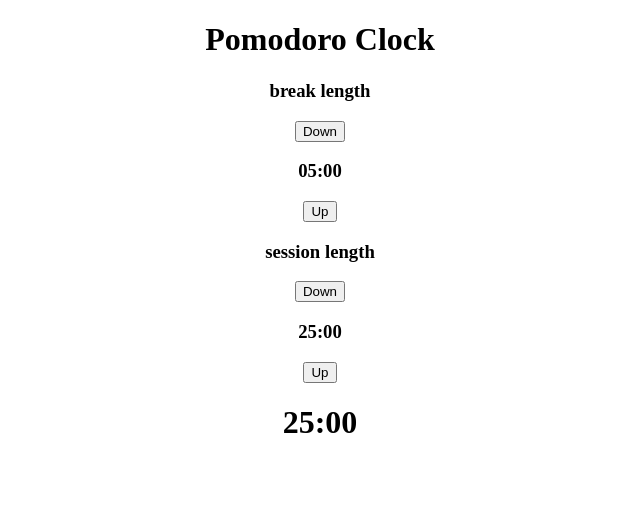
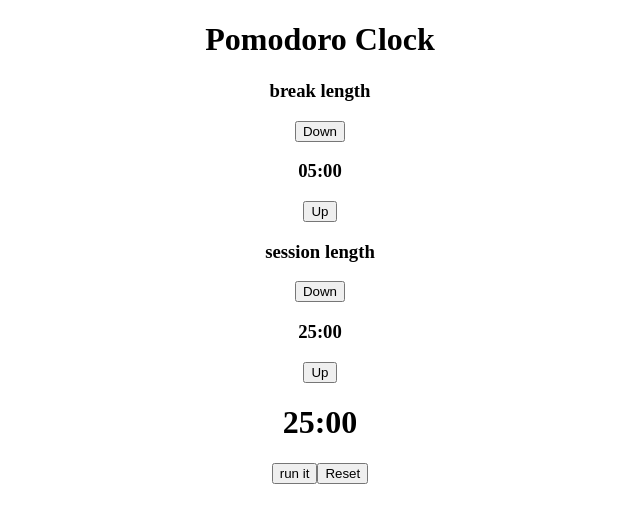
Before and after one commit to ianflynnwork/25-5-timer, a React (Create React App) app: page / in a window 1280 px wide. Shown: the top 522 px of the page, without its empty margins (320-960 px from the left). Built offline with nearby package versions, Linux system fonts and the light colour scheme.

Commit message:
add alarm sound

```diff
--- a/src/Timer.js
+++ b/src/Timer.js
@@ -6,6 +6,7 @@ const Timer = () => {
     const [breakTime, setBreakTime] = useState(5*60);
     const [sessionTime, setSessionTime] = useState(25*60);
     const [timerOn, setTimerOn] = useState(false);
+    const [onBreak, setOnBreak] = useState(false);
 
     const formatTime = (time) => {
         const minutes = Math.floor(time/60);
@@ -32,6 +33,36 @@ const Timer = () => {
 
         }
     }
+    const controlTime = () => {
+        let second = 1000;
+        let date = new Date().getTime();
+        let nextDate = new Date().getTime() + second;
+        let onBreakVariable = onBreak;
+        if(!timerOn){
+            let interval = setInterval(()=> {
+                date = new Date().getTime();
+                if(date > nextDate){
+                    setDisplayTime((prev) => {
+                        return prev - 1;
+                    });
+                    nextDate += second;
+                }
+            }, 30);
+            localStorage.clear();
+            localStorage.setItem('interval-id', interval);
+        }
+        if (timerOn) {
+            clearInterval(localStorage.getItem('interval-id'));
+        }
+        setTimerOn(!timerOn);
+    };
+    const resetTime = () => {
+        setDisplayTime(25*60);
+        setBreakTime(5*60);
+        setSessionTime(25*60);
+    }
+
+
     return(
         <div className="timer">
             <h1>Pomodoro Clock</h1>
@@ -51,6 +82,8 @@ const Timer = () => {
             </div>
 
             <h1>{formatTime(displayTime)}</h1>
+            <button onClick={controlTime}>{timerOn ? ('pause it'):('run it')}</button>
+            <button onClick={resetTime}>Reset</button>
         </div>
     )
 
```
Also changed, not shown: 1 other file (tests, documents, lock files or other folders).
